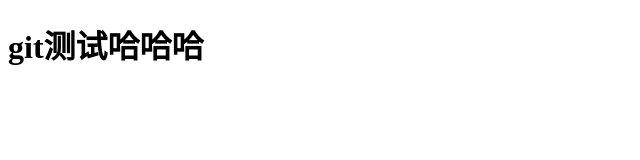
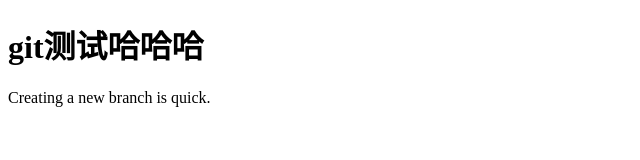
Before and after one commit to linfanbo97/gitlianxi, a plain HTML site: page lianxi/index.html in a window 1280 px wide. Shown: the whole page, without its empty margins (0-640 px from the left). Drawn offline with Linux system fonts and the light colour scheme.

Commit message:
branch test

```diff
--- a/lianxi/index.html
+++ b/lianxi/index.html
@@ -8,5 +8,6 @@
 </head>
 <body>
     <h1>git测试哈哈哈</h1>
+    <p>Creating a new branch is quick.</p>
 </body>
 </html>
```
